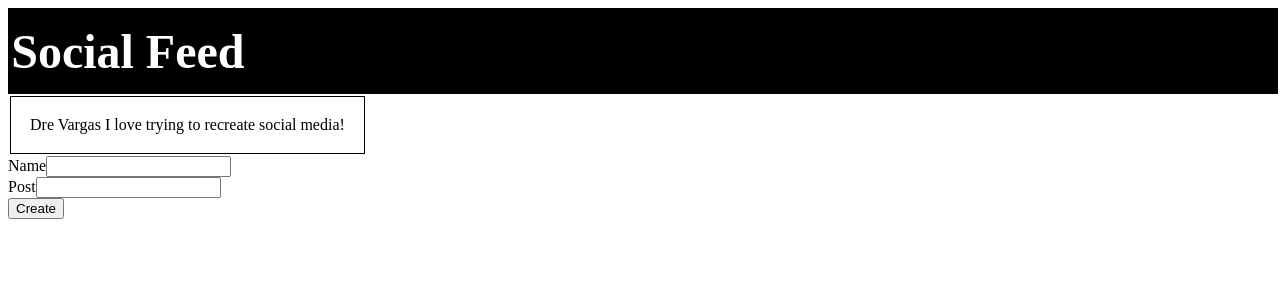
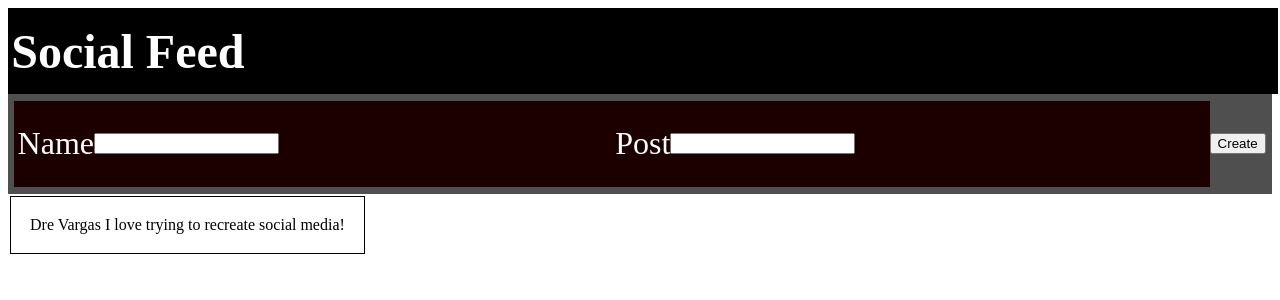
Before and after one commit to achilleswargod/Social_Feed, a React (Create React App) app: page / in a window 1280 px wide. Shown: the top 300 px of the page. Built offline with nearby package versions, Linux system fonts and the light colour scheme.

Commit message:
Added some color to Create Post

```diff
--- a/src/App.jsx
+++ b/src/App.jsx
@@ -3,6 +3,7 @@ import DisplayPosts from "./components/Display/DispayPosts";
 import CreatePost from "./components/Create/CreatePost";
 import NavBar from "./components/Display/NavBar.jsx";
 import "./components/Display/NavBar.css";
+import "./components/Create/CreatePost.css";
 
 function App() {
   const [post, setPost] = useState([
@@ -20,8 +21,8 @@ function App() {
   return (
     <div>
       <NavBar NavBar={NavBar} />
+      <CreatePost addNewPost={addNewPost} />
       <DisplayPosts parentPosts={post} />
-      <CreatePost addNewPost={addNewPost} />
     </div>
   );
 }
--- a/src/components/Create/CreatePost.css
+++ b/src/components/Create/CreatePost.css
@@ -1,7 +1,22 @@
 .form-group{
-    text-size-adjust: 25px;
+    height: 80px;
+    width: 100%;
+    background:#1c0000;
+    color: white;
+    display: flex;
+    align-items: center;
+    padding: 0.2rem;
+    font-size: 2rem;
 }
 
+.subButton:hover{
+    background-color: #1c0000;
+}
 .form-grid {
-    background-color: rgb(0, 0, 0);
+    background:#4f4f4f;
+    color: white;
+    display: flex;
+    align-items: center;
+    padding: 0.4rem;
+    font-size: 2rem;
 }
--- a/src/components/Create/CreatePost.jsx
+++ b/src/components/Create/CreatePost.jsx
@@ -32,7 +32,9 @@ const CreatePost = (props) => {
           onChange={(event) => setPost(event.target.value)}
         />
       </div>
-      <button type="submit">Create</button>
+      <button classname="subButton" type="submit">
+        Create
+      </button>
     </form>
   );
 };
```
